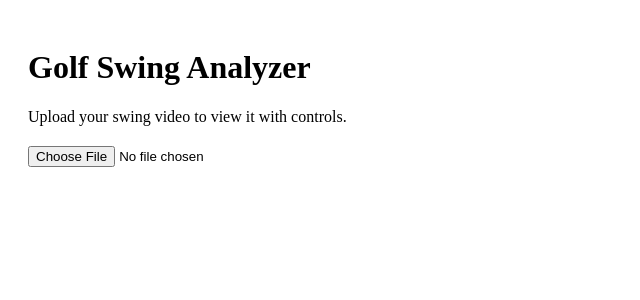
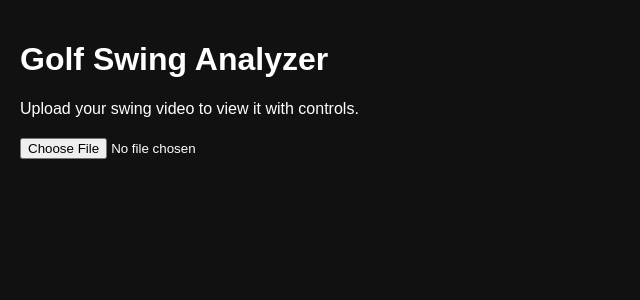
Before and after one commit to jpradcliffe-dot/golf-swing-app, a Next.js app: page / in a window 1280 px wide. Shown: the top 300 px of the page, without its empty margins (0-640 px from the left). Built offline with nearby package versions, Linux system fonts and the light colour scheme.

Commit message:
Create layout.tsx

```diff
--- /dev/null
+++ b/app/layout.tsx
@@ -0,0 +1,27 @@
+export const metadata = {
+  title: "Golf Swing Video Analyzer",
+  description: "Upload a swing and analyze positions easily.",
+};
+
+export default function RootLayout({
+  children,
+}: {
+  children: React.ReactNode;
+}) {
+  return (
+    <html lang="en">
+      <body
+        style={{
+          maxWidth: 900,
+          margin: "0 auto",
+          padding: 20,
+          fontFamily: "Arial, sans-serif",
+          background: "#111",
+          color: "white",
+        }}
+      >
+        {children}
+      </body>
+    </html>
+  );
+}
```
